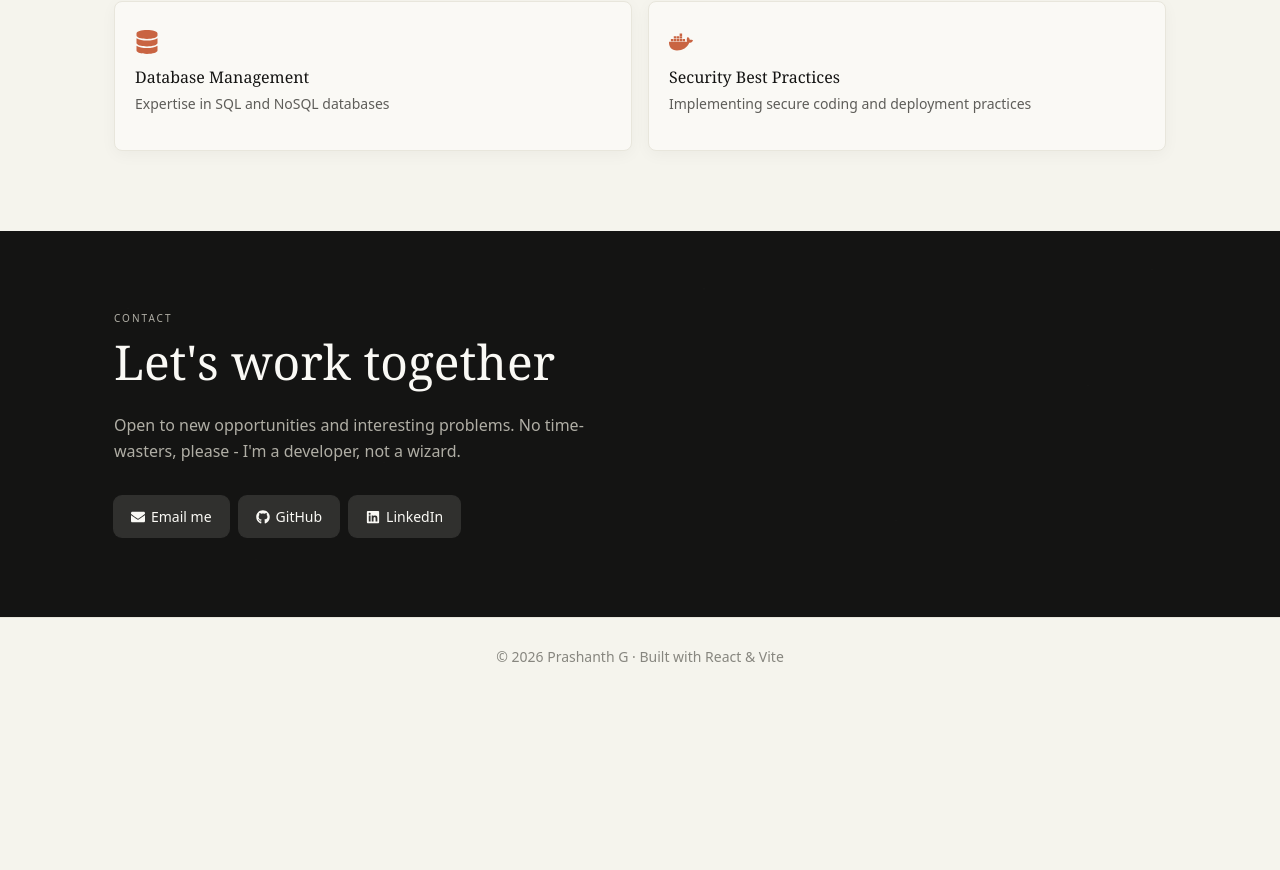
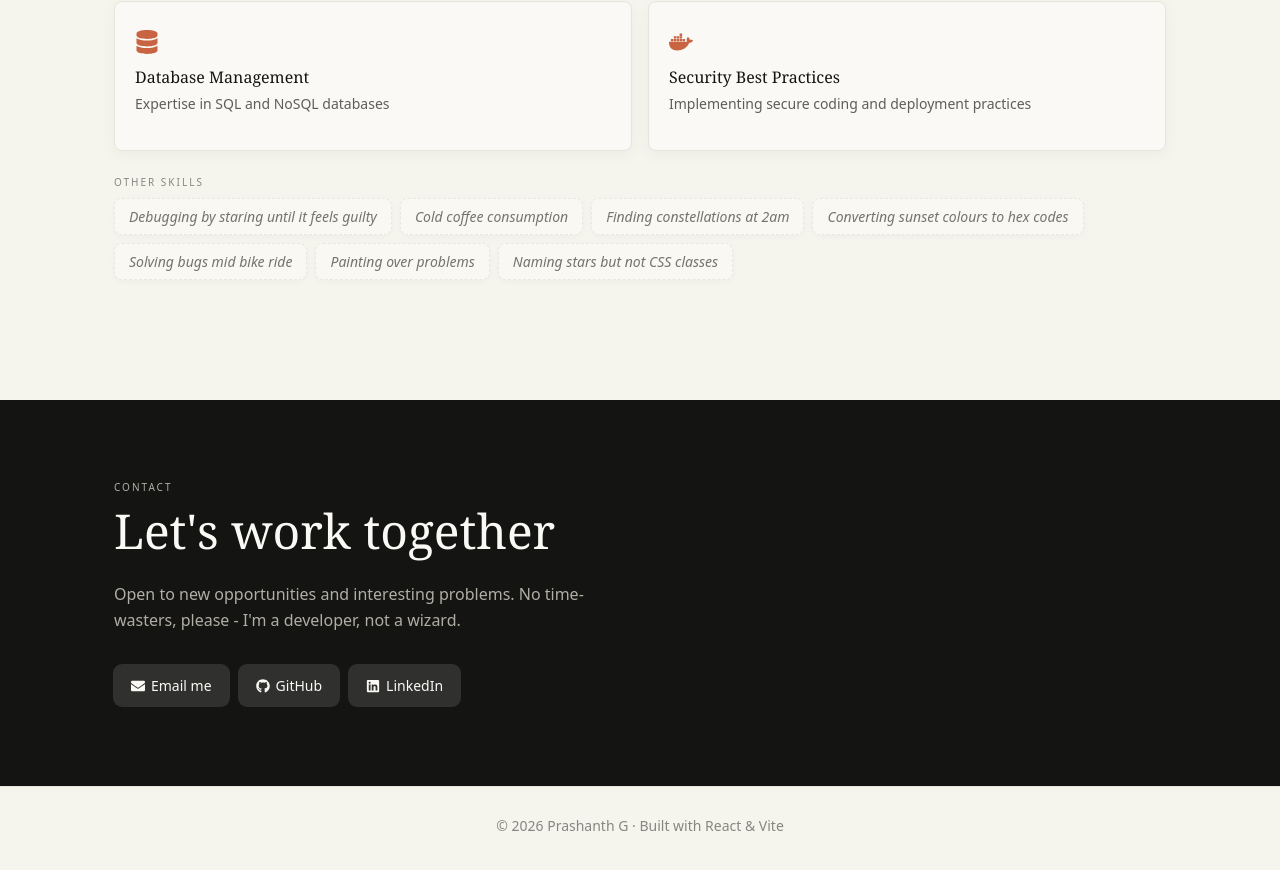
Before and after one commit to prashg008/mywebsite, a React (Vite) app: page / in a window 1280 px wide. Shown: the part 1794-2664 px from the top of the page. Before the commit the page ends 2505 px from the top, so only its background shows below. Built offline with nearby package versions, Linux system fonts and the light colour scheme.

Commit message:
feat: add weird skills row to Skills section

```diff
--- a/src/components/Skills.tsx
+++ b/src/components/Skills.tsx
@@ -49,6 +49,16 @@ const competencies: CompetencyItem[] = [
   },
 ]
 
+const weirdSkills: string[] = [
+  'Debugging by staring until it feels guilty',
+  'Cold coffee consumption',
+  'Finding constellations at 2am',
+  'Converting sunset colours to hex codes',
+  'Solving bugs mid bike ride',
+  'Painting over problems',
+  'Naming stars but not CSS classes',
+]
+
 const container = {
   hidden: { opacity: 0 },
   visible: { opacity: 1, transition: { staggerChildren: 0.07 } },
@@ -88,6 +98,17 @@ const Skills = () => {
               </motion.div>
             ))}
           </div>
+
+          <motion.div variants={item}>
+            <p className="weird-skills-label">Other skills</p>
+            <div className="skill-chips">
+              {weirdSkills.map((s) => (
+                <div key={s} className="skill-chip skill-chip--weird">
+                  {s}
+                </div>
+              ))}
+            </div>
+          </motion.div>
         </motion.div>
       </div>
     </section>
```
